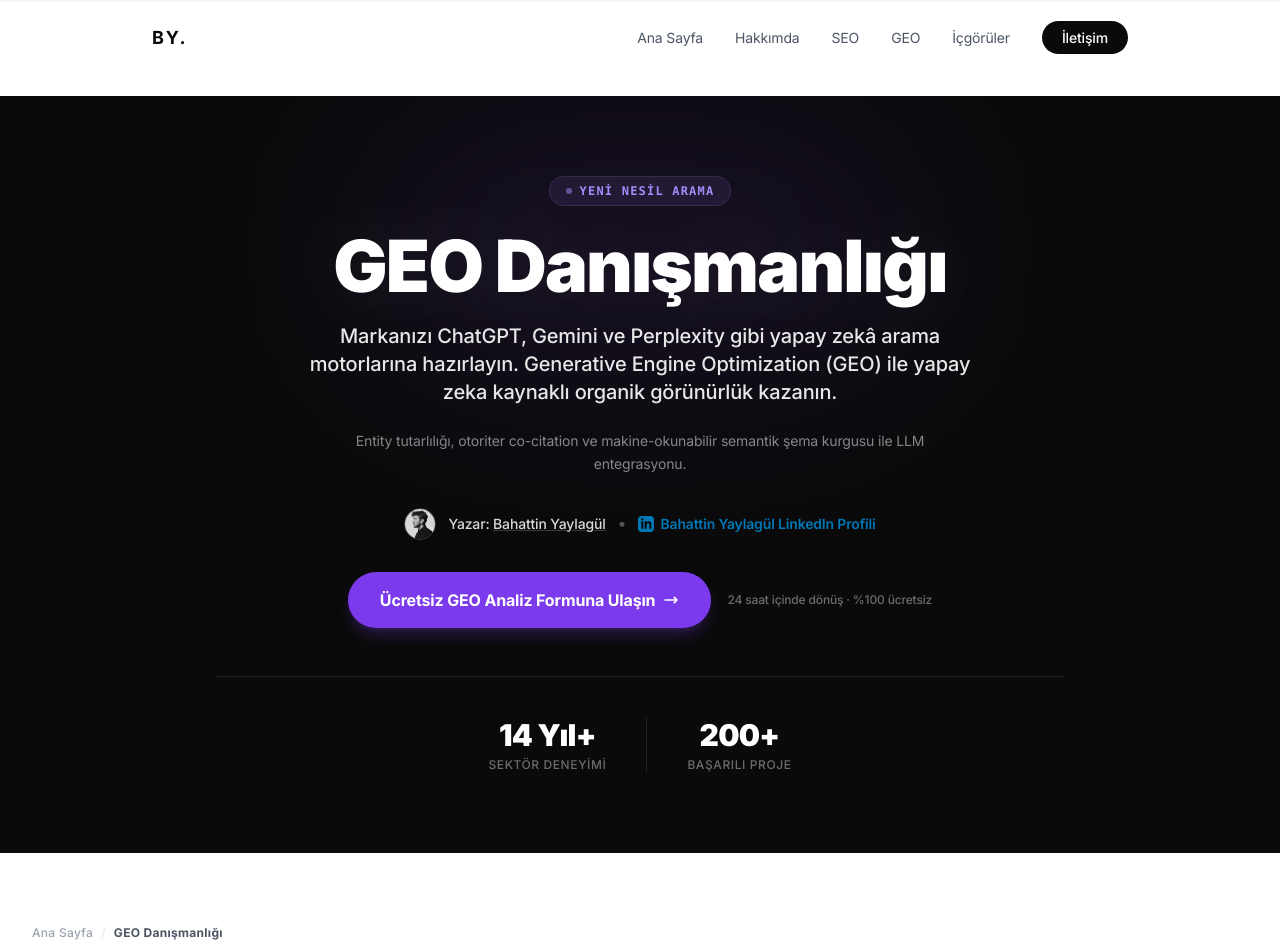
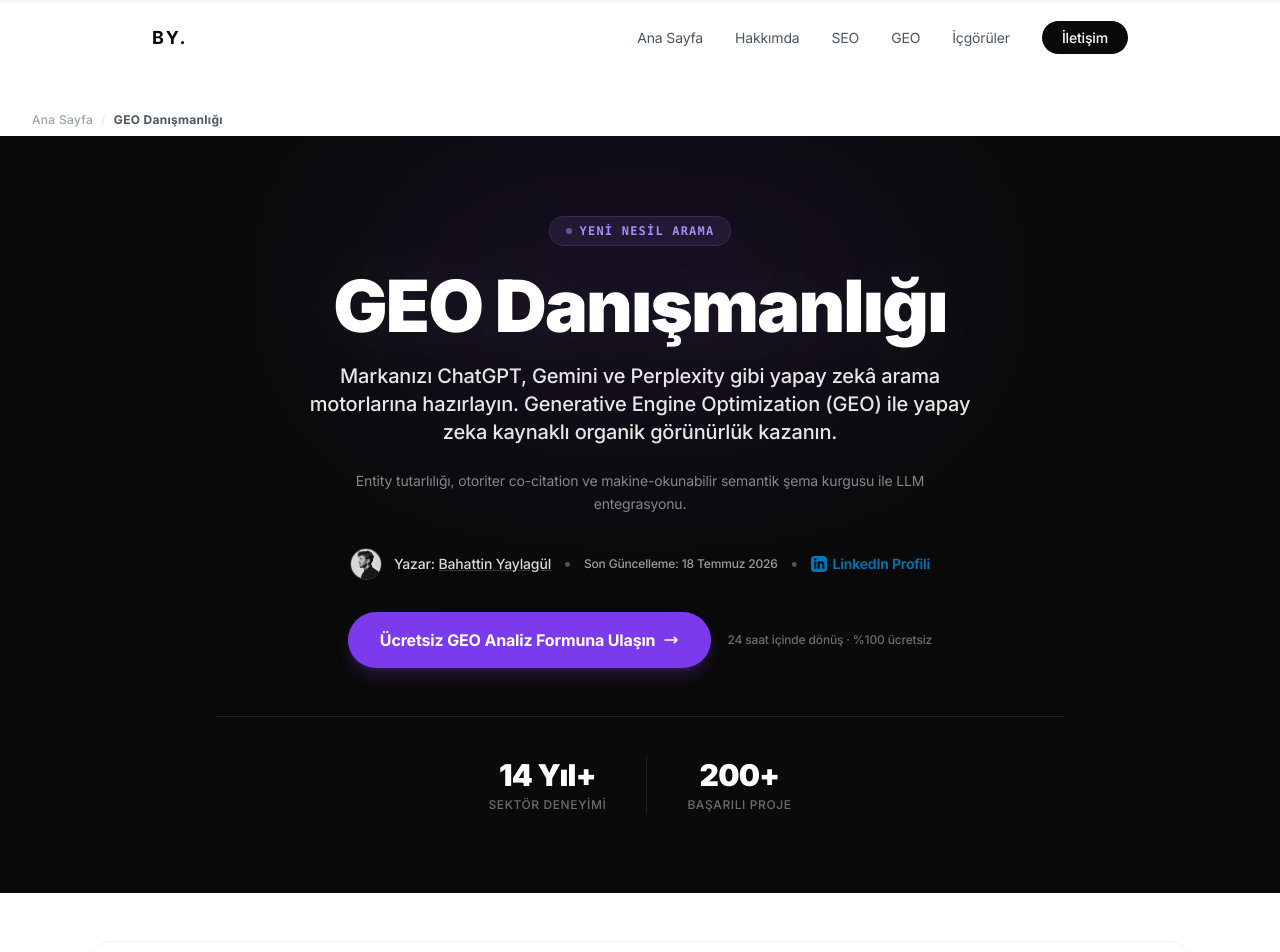
Before and after one commit to bahattinyaylagul-sketch/portfolio-site, a Next.js app: page /geo in a window 1280 px wide. Shown: the top 952 px of the page. Built offline with nearby package versions, Linux system fonts and the light colour scheme.

Commit message:
fix(geo): optimize centerpiece code order, correct heading hierarchies, and zenginsellestir page type metadata

```diff
--- a/src/app/geo/GEOContent.tsx
+++ b/src/app/geo/GEOContent.tsx
@@ -401,7 +401,7 @@ export default function GEOContent() {
                             </p>
 
                             <div className="not-prose bg-blue-50 border border-blue-100 rounded-2xl p-6 my-6">
-                                <h4 className="font-bold text-blue-900 mb-2">📊 Platformlar Arası Görünürlük Farkı Vakası:</h4>
+                                <h3 className="text-base font-bold text-blue-900 mb-2">📊 Platformlar Arası Görünürlük Farkı Vakası:</h3>
                                 <p className="text-sm text-blue-800 leading-relaxed">
                                     B2B Lojistik markamız üzerinde yaptığımız testlerde; ChatGPT (eğitim verisi ve genel PR ağırlıklı) markayı "sektörün en köklü lideri" olarak tanımlarken, Perplexity (anlık web indexi ağırlıklı) robots.txt kısıtlaması nedeniyle son çeyrek verilerini okuyamadı; Gemini ise Google Haritalar entegrasyonu sayesinde markayı "İstanbul lokasyonunda en yüksek puanlı lojistik firması" olarak öne çıkardı.
                                 </p>
@@ -457,7 +457,7 @@ export default function GEOContent() {
                             </ul>
 
                             <div className="not-prose bg-green-50 border border-green-200 rounded-2xl p-6 my-6">
-                                <h4 className="font-bold text-green-900 mb-2">📈 Gerçek Müşteri LLM Önerilme Karşılaştırması:</h4>
+                                <h3 className="text-base font-bold text-green-900 mb-2">📈 Gerçek Müşteri LLM Önerilme Karşılaştırması:</h3>
                                 <p className="text-sm text-green-800 leading-relaxed">
                                     Finansal teknoloji dikeyindeki bir e-ticaret altyapı sağlayıcısının başlangıçta 20 kritik sorguda LLM önerilme oranı <strong>%5</strong> iken, 6. ayın sonunda bu oran <strong>%65</strong>'e yükseldi ve doğrudan demo talebi trafiklerinde organik olarak %42'lik bir artış kaydedildi.
                                 </p>
@@ -477,7 +477,7 @@ export default function GEOContent() {
                             </ol>
 
                             <div className="not-prose bg-gray-50 border border-gray-200 rounded-2xl p-6 my-6">
-                                <h4 className="font-bold text-gray-900 mb-2">💬 Gerçek Bir Görüşme Deneyimi:</h4>
+                                <h3 className="text-base font-bold text-gray-900 mb-2">💬 Gerçek Bir Görüşme Deneyimi:</h3>
                                 <p className="text-sm text-gray-600 leading-relaxed">
                                     Katıldığımız bir B2B danışmanlık görüşmesinde adaya "Gemini ve Perplexity için aynı veri setini mi kullanıyorsunuz?" diye sorduğumuzda, "İkisi de aynı, Markdown verip geçiyoruz" yanıtını aldık. Oysa Gemini Google Knowledge Graph'a sıkı sıkıya bağlıyken, Perplexity anlık web indeksleme API'larını okur. Bu teknik ayrım yapılmadığı için firmanın önceki süreci başarısız olmuştu.
                                 </p>
--- a/src/app/geo/page.tsx
+++ b/src/app/geo/page.tsx
@@ -100,6 +100,17 @@ export default function GEOPage() {
                         "text": item.a
                     }
                 }))
+            },
+            {
+                "@type": "Article",
+                "@id": "https://bahattinyaylagul.com/geo/#article",
+                "headline": "GEO Danışmanlığı: Yapay Zekâ Arama Optimizasyonu",
+                "author": { "@id": "https://bahattinyaylagul.com/#person" },
+                "publisher": { "@id": "https://bahattinyaylagul.com/#person" },
+                "datePublished": "2026-07-18T10:00:00Z",
+                "dateModified": "2026-07-18T10:00:00Z",
+                "description": "Markanızın ChatGPT, Gemini ve Perplexity gibi üretken yapay zekâ motorlarında atıf alması, kaynak gösterilmesi ve önerilmesi için stratejik optimizasyon rehberi.",
+                "inLanguage": "tr-TR"
             }
         ]
     };
@@ -115,7 +126,16 @@ export default function GEOPage() {
                 <Navigation />
             </header>
 
-            <article className="pt-24 pb-8">
+            {/* Breadcrumb - Placed high for semantic hierarchy */}
+            <div className="max-w-[1400px] mx-auto px-6 md:px-8 pt-28 pb-2">
+                <nav aria-label="Breadcrumb" className="flex items-center gap-2 text-xs text-gray-400 font-medium tracking-wide font-sans">
+                    <Link href="/" className="hover:text-violet-600 transition-colors">Ana Sayfa</Link>
+                    <span className="text-gray-200">/</span>
+                    <span className="text-gray-600 font-bold truncate">GEO Danışmanlığı</span>
+                </nav>
+            </div>
+
+            <article className="pb-8">
                 {/* ── HERO ── */}
                 <header className="relative overflow-hidden bg-[#0a0a0a] py-20 mb-12">
                     {/* Subtle glow */}
@@ -154,7 +174,7 @@ export default function GEOPage() {
                         </p>
 
                         {/* Yazar Bilgisi / Author Info */}
-                        <div className="flex items-center justify-center gap-3 mb-8 text-white/85">
+                        <div className="flex flex-wrap items-center justify-center gap-3 mb-8 text-white/85">
                             <div className="relative w-8 h-8 rounded-full overflow-hidden border border-white/20">
                                 <Image
                                     src="/images/bahattin-yaylagul.jpg"
@@ -171,6 +191,8 @@ export default function GEOPage() {
                                 </Link>
                             </span>
                             <span className="text-white/30">•</span>
+                            <span className="text-xs text-white/60 font-medium">Son Güncelleme: 18 Temmuz 2026</span>
+                            <span className="text-white/30">•</span>
                             <a
                                 href="https://linkedin.com/in/bahattin-yaylagul"
                                 target="_blank"
@@ -181,7 +203,7 @@ export default function GEOPage() {
                                 <svg className="w-4 h-4" fill="currentColor" viewBox="0 0 24 24">
                                     <path d="M19 0h-14c-2.761 0-5 2.239-5 5v14c0 2.761 2.239 5 5 5h14c2.762 0 5-2.239 5-5v-14c0-2.761-2.238-5-5-5zm-11 19h-3v-11h3v11zm-1.5-12.268c-.966 0-1.75-.79-1.75-1.764s.784-1.764 1.75-1.764 1.75.79 1.75 1.764-.783 1.764-1.75 1.764zm13.5 12.268h-3v-5.604c0-3.368-4-3.113-4 0v5.604h-3v-11h3v1.765c1.396-2.586 7-2.777 7 2.476v6.759z" />
                                 </svg>
-                                Bahattin Yaylagül LinkedIn Profili
+                                LinkedIn Profili
                             </a>
                         </div>
 
@@ -219,15 +241,8 @@ export default function GEOPage() {
                     </div>
                 </header>
 
-                <div className="max-w-[1400px] mx-auto px-6 md:px-8 pt-6 pb-12">
-                    {/* Breadcrumb */}
-                    <nav aria-label="Breadcrumb" className="flex items-center gap-2 text-xs text-gray-400 mb-12 font-medium tracking-wide font-sans">
-                        <Link href="/" className="hover:text-violet-600 transition-colors">Ana Sayfa</Link>
-                        <span className="text-gray-200">/</span>
-                        <span className="text-gray-600 font-bold truncate">GEO Danışmanlığı</span>
-                    </nav>
-
-                    {/* GEO Content Body */}
+                {/* GEO Content Body - Placed immediately after Hero for high centerpiece ranking */}
+                <div className="max-w-[1400px] mx-auto px-6 md:px-8 pb-12">
                     <GEOContent />
                 </div>
 
```
